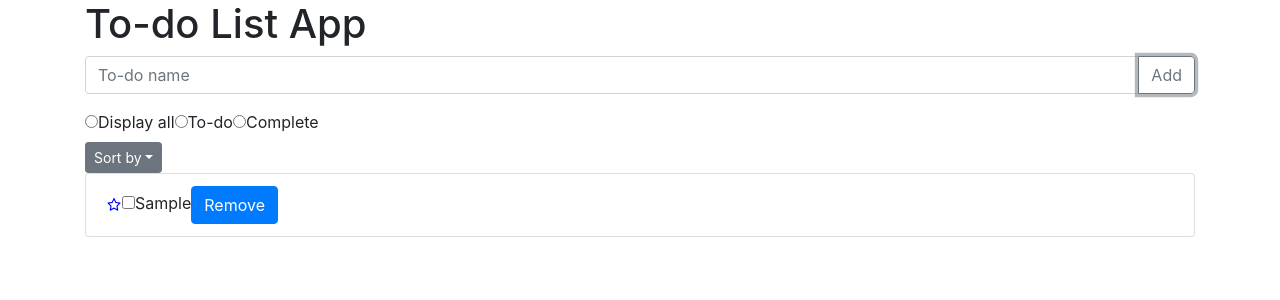
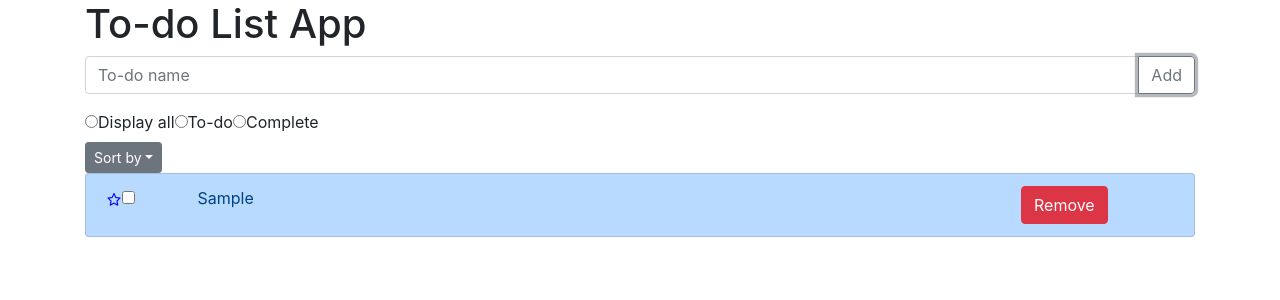
Before and after one commit to HORACINIS/todo-list, a React (Create React App) app: page / in a window 1280 px wide. Both pictures are taken after typing "Sample" into the empty fields and a click on the button "Add". Shown: the top 300 px of the page. Built offline with nearby package versions, Linux system fonts and the light colour scheme.

Commit message:
added style to the todo list items and remove button

```diff
--- a/src/App.js
+++ b/src/App.js
@@ -77,7 +77,6 @@ function App() {
         </section>
         <section>
           {todoItems.length ?
-
             <TodoListItems
               todoItems={todoItems}
               removeTodoItem={handleRemoveTodoItem}
@@ -87,9 +86,7 @@ function App() {
             />
             :
             <MainMessage todoItems={todoItems} radioBtnSelected={radioBtnSelected} />
-
           }
-
         </section>
       </main>
     </Container>
--- a/src/components/InputTextBar.js
+++ b/src/components/InputTextBar.js
@@ -13,6 +13,7 @@ const InputTextBar = ({ addTodoItem }) => {
           aria-label='To-do name'
           aria-describedby='basic-addon2'
           id='todo-name-input'
+          maxLength='30'
         />
         {/* <input type='text' placeholder='To-do name' name='name' id='todo-name-input' /> */}
         <InputGroup.Append>
@@ -24,26 +25,8 @@ const InputTextBar = ({ addTodoItem }) => {
             }}
           >Add</Button>
         </InputGroup.Append>
-
-        {/* <input type='submit' value='Add'
-        onClick={(e) => {
-          e.preventDefault();
-          const todoTextInput = document.querySelector('#todo-name-input');
-          addTodoItem(todoTextInput.value);
-        }} /> */}
       </InputGroup>
     </Form>
-
-    // <InputGroup className="mb-3">
-    //   <FormControl
-    //     placeholder="Recipient's username"
-    //     aria-label="Recipient's username"
-    //     aria-describedby="basic-addon2"
-    //   />
-    //   <InputGroup.Append>
-    //     <Button variant="outline-secondary">Button</Button>
-    //   </InputGroup.Append>
-    // </InputGroup>
   )
 }
 
--- a/src/components/TodoListItems.js
+++ b/src/components/TodoListItems.js
@@ -3,7 +3,8 @@ import { v4 as uuidv4 } from 'uuid';
 import { AiOutlineStar, AiFillStar } from 'react-icons/ai';
 import ListGroup from 'react-bootstrap/ListGroup';
 import Button from 'react-bootstrap/Button';
-
+import Row from 'react-bootstrap/Row';
+import Col from 'react-bootstrap/Col';
 
 const TodoListItems = ({ todoItems, removeTodoItem, completeTodoItem, priorityTodo, radioBtnSelected }) => {
 
@@ -40,25 +41,31 @@ export default TodoListItems;
 
 const TodoListItem = ({ todoItem, removeTodoItem, completeTodoItem, priorityTodo }) => {
   const { name, isComplete, priority } = todoItem;
+  const iconStyle = { fill: 'blue', size: '20px' }
+
   return (
-    <ListGroup.Item >
-      {/* <p className='mt-1 mb-2'> */}
+    <ListGroup.Item variant="primary">
+      <Row>
+        <Col xs='2' md='2' lg='1' >
           {!priority ?
-          <AiOutlineStar fill='blue' onClick={() => priorityTodo(todoItem)} />
+            <AiOutlineStar style={iconStyle} onClick={() => priorityTodo(todoItem)} />
             :
-          <AiFillStar fill='blue' onClick={() => priorityTodo(todoItem)} />
+            <AiFillStar style={iconStyle} onClick={() => priorityTodo(todoItem)} />
           }
-        {/* ABOVE - COME BACK TO THIS AND TRY TO CHANGE THIS REPEATED CODE LATER */}
-
           <input type='checkbox' name='complete' checked={isComplete}
             onChange={(e) => completeTodoItem(e, todoItem)}
           />
+        </Col>
+        <Col>
           {name}
-        <Button className='align-self-start mr-3' onClick={() => {
+        </Col>
+        <Col xs='4' md='2' lg="2">
+          <Button variant='danger' onClick={() => {
             const removeItemConfirmation = window.confirm('Are you sure that you want to remove this to-do item?');
             removeItemConfirmation && removeTodoItem(todoItem);
           }}>Remove</Button>
-      {/* </p> */}
+        </Col>
+      </Row>
     </ListGroup.Item>
   )
 }
```
Also changed, not shown: src/components/messages/MainMessage.js (+0 -9 lines). Lines whose indentation alone changed are shown as unchanged.
